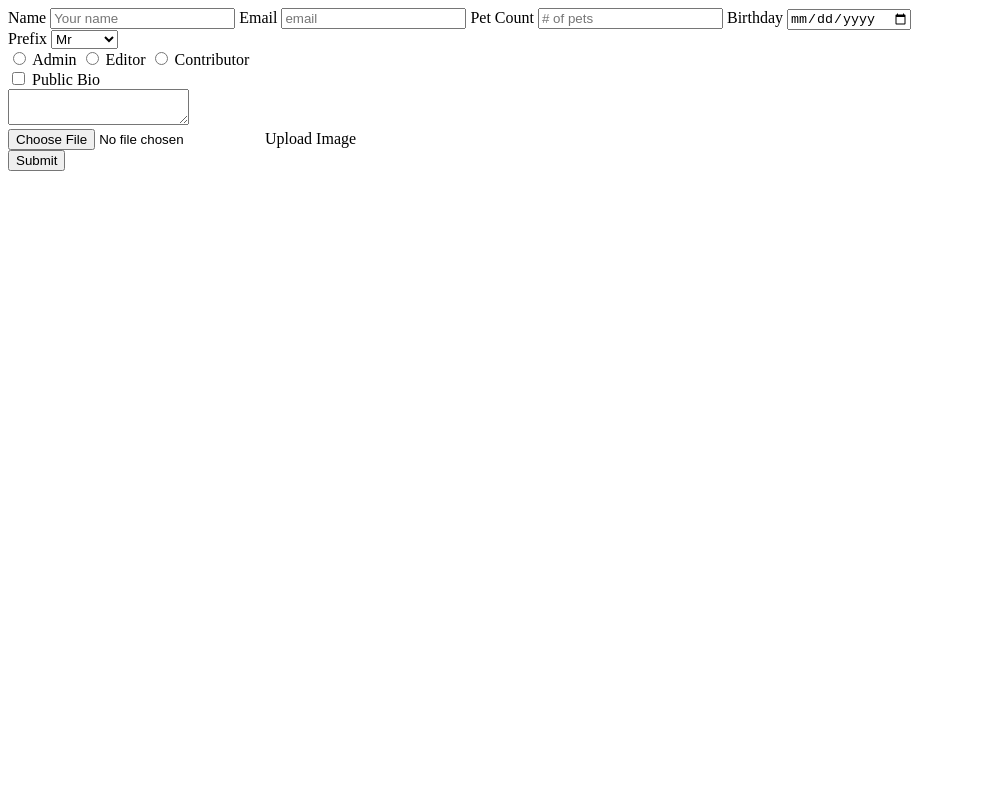
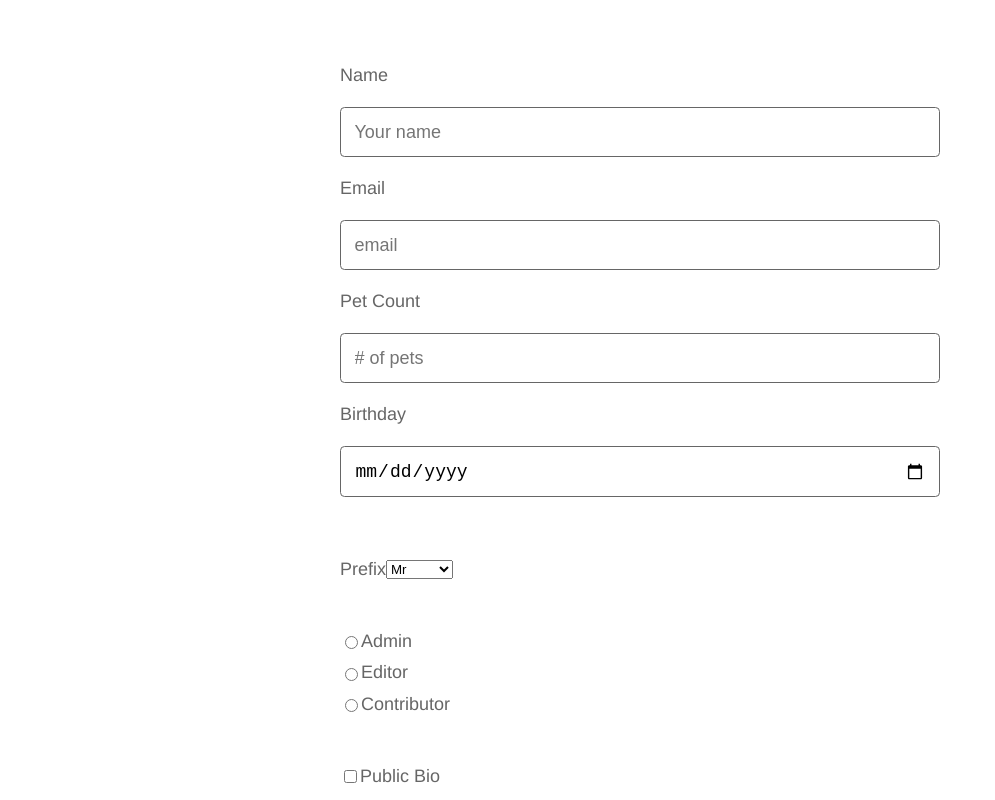
Before and after one commit to tristann3/WEB-1.0, a plain HTML site: page learn-css-flex-box-master/challenge-03.html in a window 1280 px wide. Shown: the top 800 px of the page, without its empty margins (0-995 px from the left). Drawn offline with Linux system fonts and the light colour scheme.

Commit message:
challengge 4 done

```diff
--- a/learn-css-flex-box-master/challenge-03.html
+++ b/learn-css-flex-box-master/challenge-03.html
@@ -9,43 +9,44 @@
     body {
       /* Set a base font style */
       /* font family Helvetica */
-
+      font-family:Helvetica;
       /* font weight 100 */
-
+      font-weight:100;
       /* font size 18px */
-
+      font-size:18px;
       /* line-height 1.5 */
-
+      line-height:1.5;
       /* color #666 */
-
+      color:#666;
       /* display flex */
-
+      display:flex;
       /* justify content center */
-
+      justify-content:center;
       /* align-items: center; */
-
+      align-items:center;
     }
 
     /* Use flex to arrange everything in a column */
     form {
       /* use flex to display everything in the form in a column */
-
+      display:flex;
+      flex-direction:column;
       /* padding 2em */
-
+      padding:2em;
       /* Make the form fill the space but not larger than 600px */
       /* width: 100% */
-
+      width:100%;
       /* max-width 600px */
-
+      max-width:600px;
     }
 
     /* Some general styles */
     input,
     textarea {
       /* font size 1em */
-
+      font-size:1em;
       /* padding 0.75em */
-
+      padding:0.75em;
     }
 
     /* File upload styles */
@@ -59,12 +60,14 @@
     label[for=input-file] {
       /* Make this label look like a button */
       /* border style solid, border width 1px */
-
+      border-style:solid;
+      border-width:1px;
       /* padding 1em */
-
+      padding:1em;
       /* border radius 0.25em */
-
+     border-radius:0.25em;
       /* text align center */
+      text-align:center;
 
     }
 
@@ -72,27 +75,30 @@
       /* This changes how the box model is calculated */
       /* box-sizing: border-box; */
       /* width 100% fill the horizontal space */
-
+      box-sizing: border-box;
+      width: 100%;
       /* height of 6em */
-
+      height: 6em;
     }
 
     /* Use flex to arrange each of the labels in a column */
     /* This covers the first 4 inputs */
     label {
       /* display flex direction column */
-
+      display:flex;
+      flex-direction:column;
     }
 
     /* The radio buttons and checkboxes need to arranged in a row */
     label.h {
+      display:flex;
       /* flex direction rol */
-
+      flex-direction:row;
       /* align items center */
-
+      align-items:center;
       /* Add some margin to make some space */
       /* margin left 0.25em, margin top 0, margin right 0.25em margin left 0 */
-
+      margin: 0.25em 0 0.25em 0;
     }
 
     /* Style input type text, email, password, datetime, number */
@@ -102,10 +108,12 @@
     input[type=date],
     input[type=number] {
       /* border solid 1px #666 */
-
+      border: 1px solid #666;
       /* margin top and bottom 1em left and right 0 */
+      margin: 1em 0;
 
       /* border radius 0.25em */
+      border-radius: 0.25em;;
 
     }
 
@@ -113,38 +121,39 @@
     input[type=radio],
     input[type=checkbox],
     input[type=file] {
-
+      background-color:orange;
     }
 
     input > span {
       /* margin left 1em 0 everywhere else */
-
+      margin: 0 0 0 1em;
     }
 
     button[type=submit] {
       /* padding 1em all sides */
-
+      padding:1em;
       /* color orange */
-
+      color:orange;
       /* border none */
-
+      border:none;
       /* border radius 0.25em */
-
+      border-radius:0.25em;
       /* margin 1em bottom, 0 on the other 3 sides */
-
+      margin: 0 0 1em 0;
       /* width 100px */
-
+      width:100px;
       /* Move this to right with flex */
       /* align-self: flex-end; */
     }
 
     form > section {
       /* margin on the top and bottom 1em, margin 0 left and right */
-
+      margin:1em 0 1em 0;
     }
 
     form > section:last-child {
       /* align-self: flex-end; */
+      align-self:flex-end;
     }
   </style>
 </head>
```
